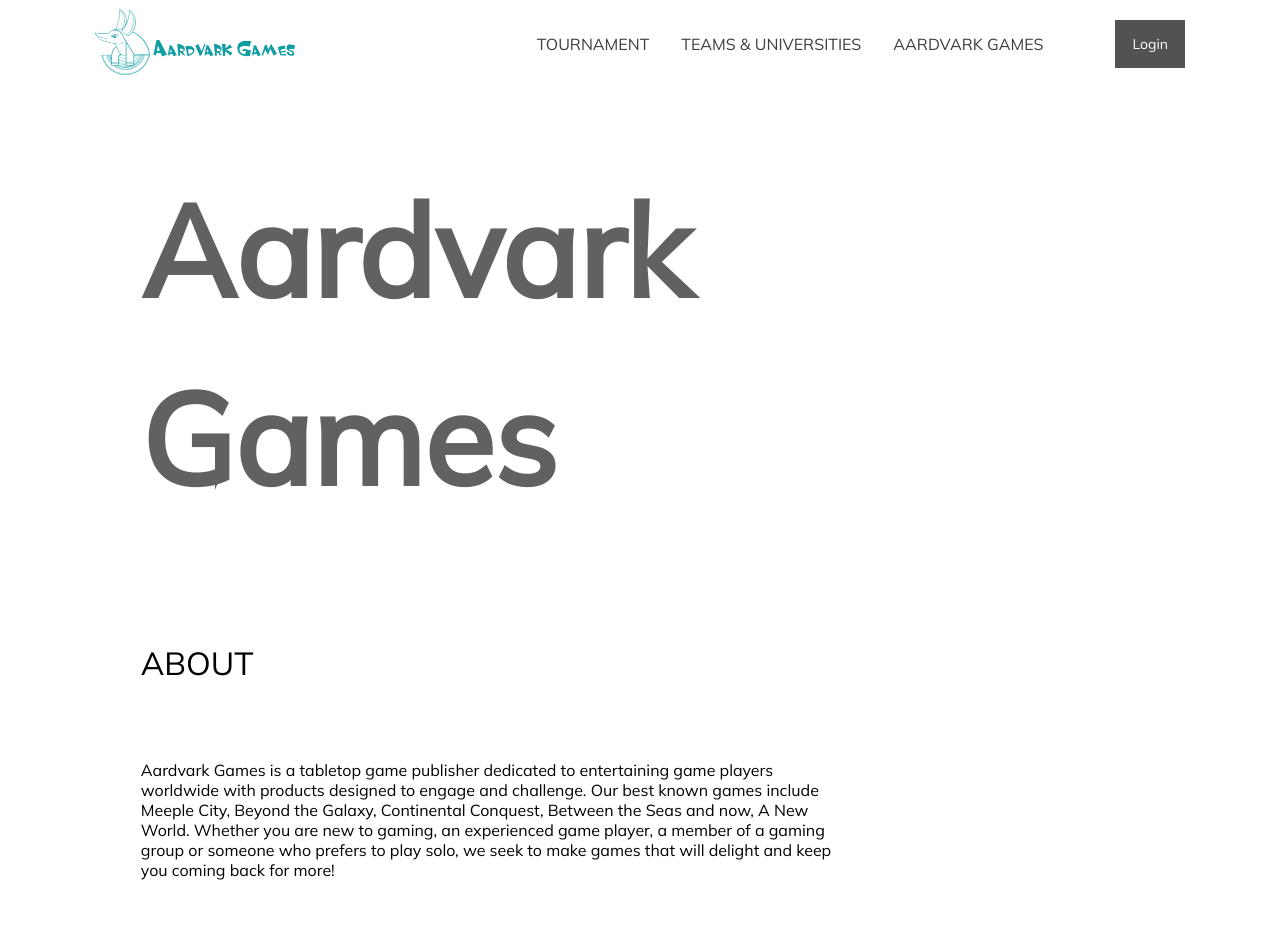
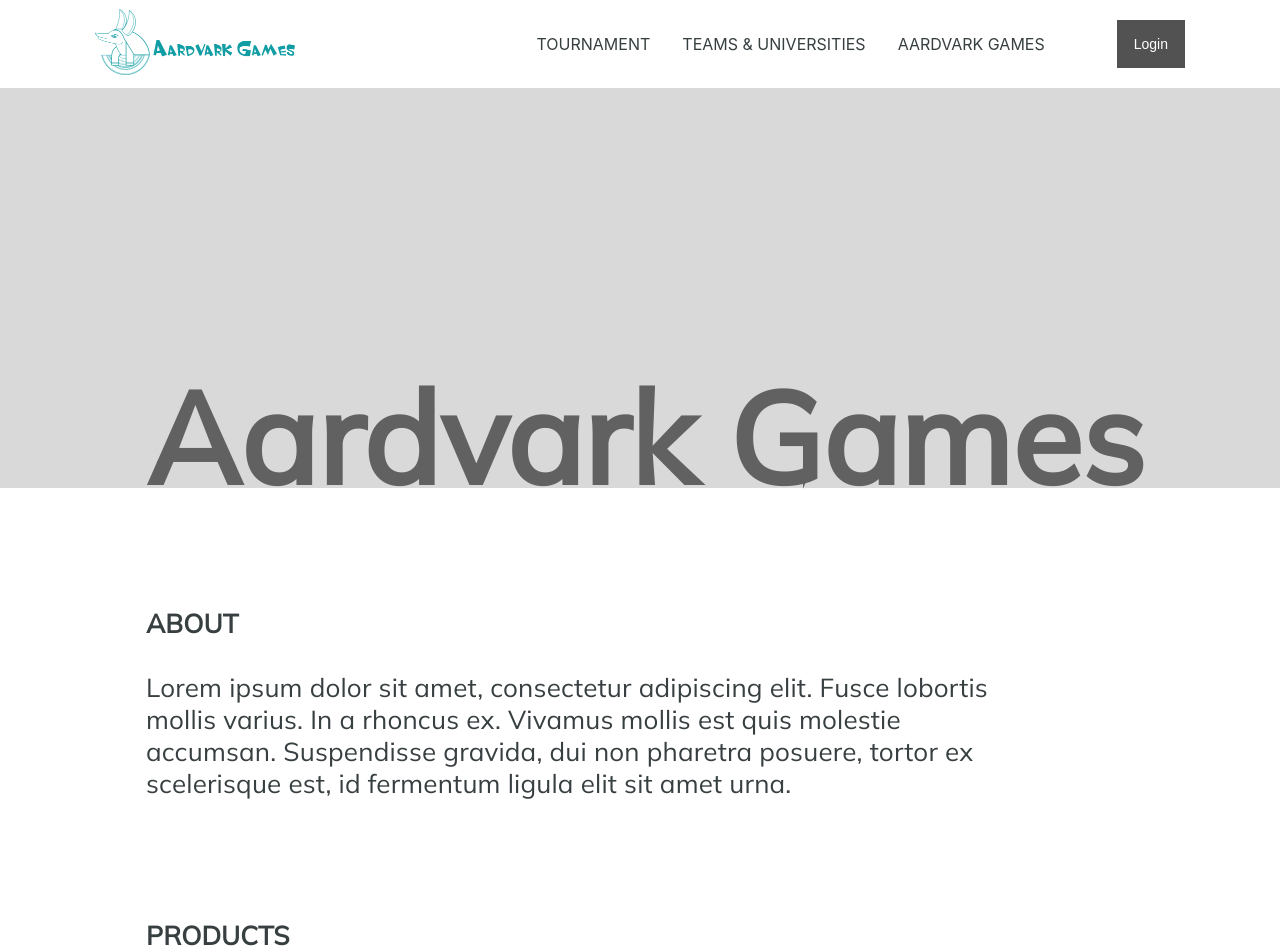
Before and after one commit to ISTE-500-501-TeamWatchHill/frontend, a React (Create React App) app: page /aardvarkgames in a window 1280 px wide. Shown: the top 952 px of the page. Before the commit the page ends 880 px from the top, so only its background shows below. Built offline with nearby package versions, Linux system fonts and the light colour scheme.

Commit message:
Fixed about page

```diff
--- a/src/pages/aardvarkgames/aardvarkgames/aardvarkgames.css
+++ b/src/pages/aardvarkgames/aardvarkgames/aardvarkgames.css
@@ -1,14 +1,14 @@
-* {
+/* * {
     font-family: 'Mulish';
-}
+} */
 
-.title-section {
+/* .title-section {
     margin: 0;
     padding: 0;
     background-color: #B4B4B4;
-}
+} */
 
-.aardvarkgames-title {
+/* .aardvarkgames-title {
     position: absolute;
     width: 75%;
     height:8rem;
@@ -20,15 +20,14 @@
     font-weight:bold;
     font-size: 8rem;
     line-height: 147.69%;
-    /* or 189px */
 
     display: flex;
     align-items: center;
 
     color: #616161;
-}
+} */
 
-.about {
+/* .about {
     position: absolute;
     width: 8%;
     height: 8rem;
@@ -39,16 +38,15 @@
     font-weight: lighter;
     font-size: 2rem;
     line-height: 147.69%;
-    /* or 53px */
 
     display: flex;
     align-items: center;
     text-transform: uppercase;
 
     color: #000000;
-}
+} */
 
-.info {
+/* .info {
     display: flex;
     flex-direction: column;
     align-items: flex-start;
@@ -56,4 +54,4 @@
     width: 55%;
     top: 95%;
     left: 11%;
-}
+} */
--- a/src/pages/aardvarkgames/aardvarkgames/aardvarkgames.js
+++ b/src/pages/aardvarkgames/aardvarkgames/aardvarkgames.js
@@ -1,17 +1,38 @@
 import React from 'react';
 import './aardvarkgames.css';
 import "@fontsource/mulish";
+import Spacer from '../../../components/spacer/spacer';
+
 const AardvarkGames = () => {
 
 return (
+      // <>
+      //   <div className='title-section'>
+      //     <h1 className="aardvarkgames-title">Aardvark Games</h1>
+
+      //     <h3 className='about'>ABOUT</h3>
+      //     <p className='info'>Aardvark Games is a tabletop game publisher dedicated to entertaining game players worldwide with products designed to engage and challenge. Our best known games include Meeple City, Beyond the Galaxy, Continental Conquest, Between the Seas and now, A New World.
+      //     Whether you are new to gaming, an experienced game player, a member of a gaming group or someone who prefers to play solo, we seek to make games that will delight and keep you coming back for more!</p>
+      //   </div>
+      // </>
       <>
-        <div className='title-section'>
-          <h1 className="aardvarkgames-title">Aardvark Games</h1>
+        <div className='tournament-about-title-section'>
+          <h1 className='tournament-about-title'>Aardvark Games</h1>
+        </div>
 
-          <h3 className='about'>ABOUT</h3>
-          <p className='info'>Aardvark Games is a tabletop game publisher dedicated to entertaining game players worldwide with products designed to engage and challenge. Our best known games include Meeple City, Beyond the Galaxy, Continental Conquest, Between the Seas and now, A New World.
-          Whether you are new to gaming, an experienced game player, a member of a gaming group or someone who prefers to play solo, we seek to make games that will delight and keep you coming back for more!</p>
+        <div className='second-section'>
+          <h3 className='text'>ABOUT</h3>
+          <Spacer height='32px' />
+          <p className='text'>Lorem ipsum dolor sit amet, consectetur adipiscing elit. Fusce lobortis mollis varius. In a rhoncus ex. Vivamus mollis est quis molestie accumsan. Suspendisse gravida, dui non pharetra posuere, tortor ex scelerisque est, id fermentum ligula elit sit amet urna.</p>
         </div>
+
+        <div className='second-section grey'>
+          <h3 className='text'>PRODUCTS</h3>
+          <Spacer height='32px' />
+          <p className='text'>Lorem ipsum dolor sit amet, consectetur adipiscing elit. Fusce lobortis mollis varius. In a rhoncus ex. Vivamus mollis est quis molestie accumsan. Suspendisse gravida, dui non pharetra posuere, tortor ex scelerisque est, id fermentum ligula elit sit amet urna.</p>
+        </div>
+
+        {/* TODO: Add footer here */}
       </>
   )
 };
--- a/src/pages/tournament/tournament/tournament.js
+++ b/src/pages/tournament/tournament/tournament.js
@@ -1,5 +1,7 @@
 import React from 'react';
 import './tournament.css';
+import "@fontsource/mulish";
+
 import Spacer from '../../../components/spacer/spacer';
 
 const Tournament = () => {
```
